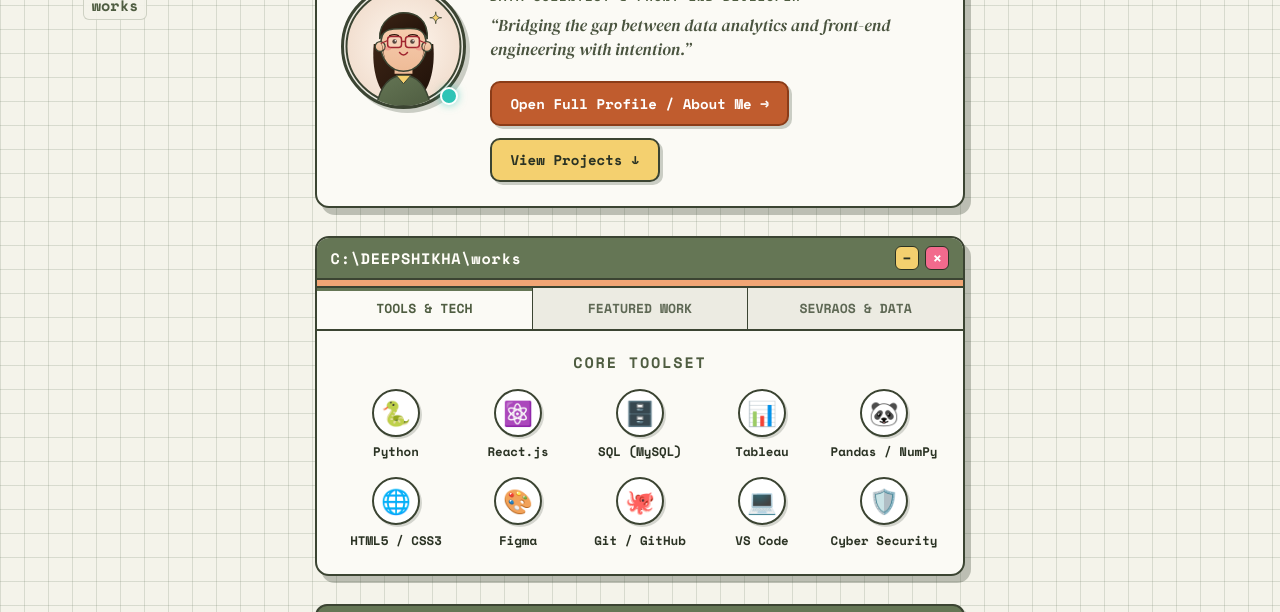
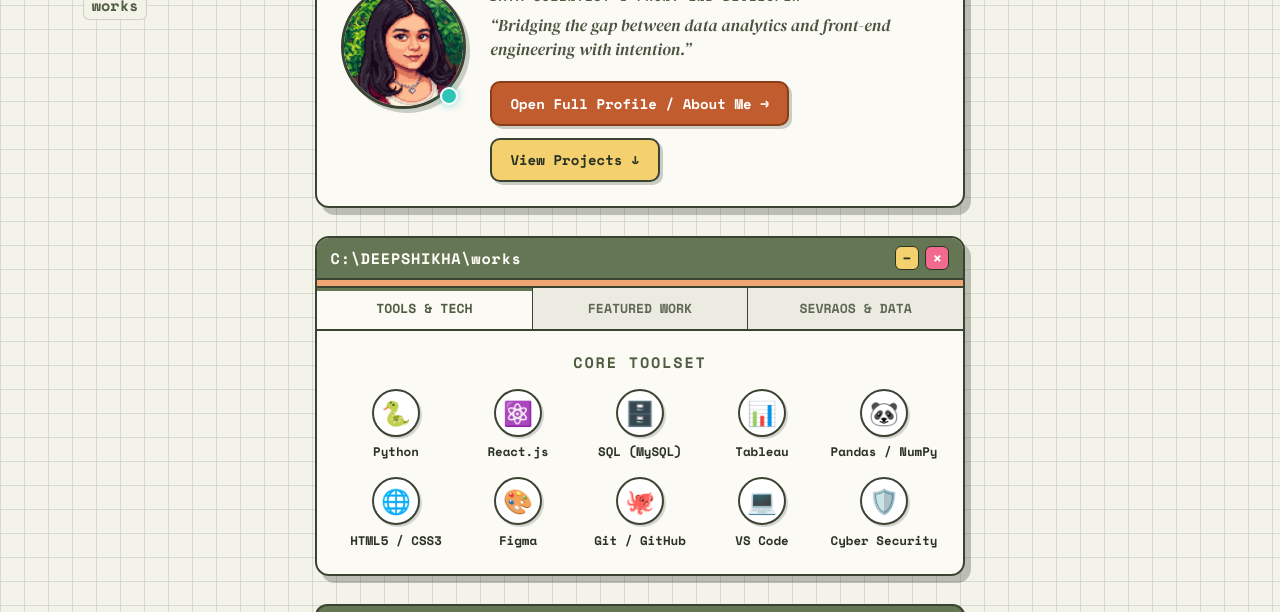
Before and after one commit to DeepshikhaDey28/portfolio, a website: page index.html in a window 1280 px wide. Shown: the part 331-943 px from the top of the page. Drawn offline with nearby package versions, Linux system fonts and the light colour scheme; a web font is replaced by a local one.

Commit message:
Update profile picture to user's pixel art illustration

```diff
--- a/index.html
+++ b/index.html
@@ -4,7 +4,7 @@
   <meta charset="UTF-8">
   <meta name="viewport" content="width=device-width, initial-scale=1.0">
   <title>Deepshikha Dey | Portfolio & About Me</title>
-  <link rel="icon" type="image/png" href="assets/avatar.png">
+  <link rel="icon" type="image/jpeg" href="assets/profile.jpg">
 
   <!-- Google Fonts for Retro OS & Scrapbook aesthetics -->
   <link rel="preconnect" href="https://fonts.googleapis.com">
@@ -95,7 +95,7 @@
           </div>
           <div class="window-body portfolio-body">
             <div class="portfolio-avatar-wrap">
-              <img src="assets/illustrative_avatar.svg" alt="Deepshikha Dey" class="portfolio-avatar avatar-toggleable" title="Click to toggle between illustrated &amp; photo avatar">
+              <img src="assets/profile.jpg" alt="Deepshikha Dey" class="portfolio-avatar" title="Deepshikha Dey">
               <span class="avatar-status-dot" title="Available for roles"></span>
             </div>
             <div class="portfolio-text-content">
@@ -351,7 +351,7 @@
             <div class="polaroid-card">
               <div class="washi-tape top-center"></div>
               <div class="polaroid-img-container">
-                <img src="assets/illustrative_avatar.svg" alt="Deepshikha Dey" class="scrapbook-avatar avatar-toggleable" title="Click to toggle avatar">
+                <img src="assets/profile.jpg" alt="Deepshikha Dey" class="scrapbook-avatar" title="Deepshikha Dey">
               </div>
               <div class="exclamation-sticker">!!</div>
             </div>
```
Also changed, not shown: assets/avatar.jpg (added), assets/profile.jpg (added).
